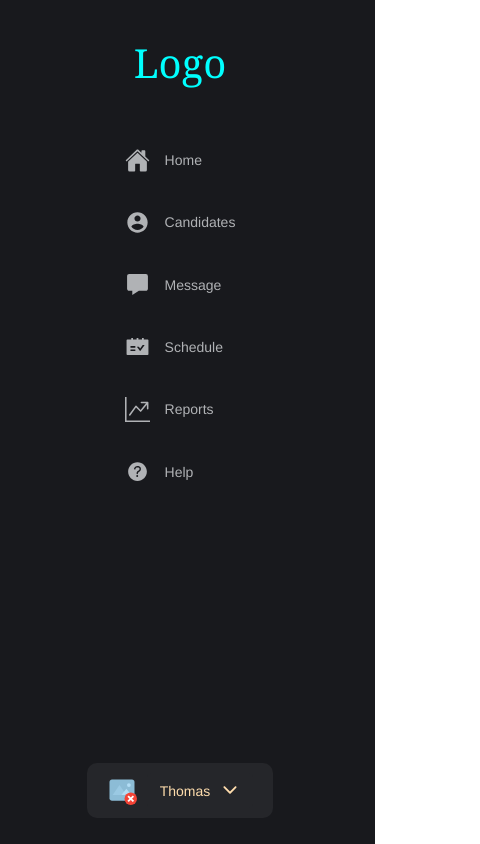
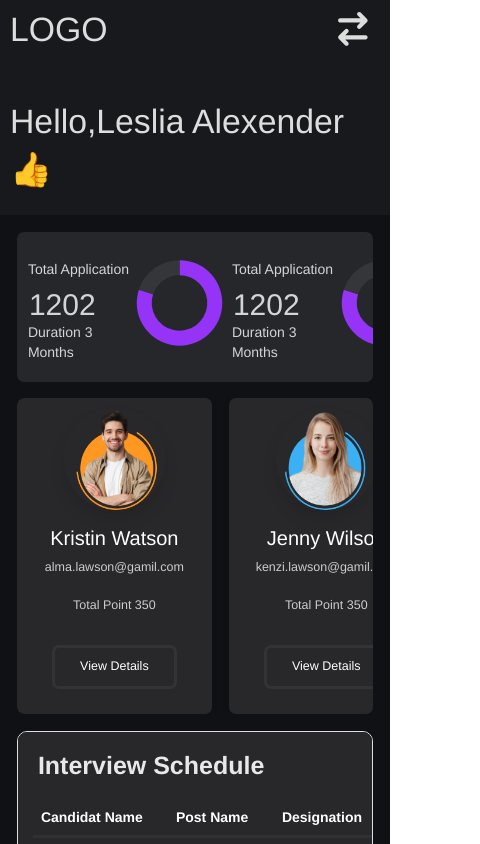
Before and after one commit to MShayanShakeel/test-project, a React (Create React App) app: page / in a window 390 px wide. Shown: the top 844 px of the page, 480 px wide, since content can reach past the window. Built offline with nearby package versions, Linux system fonts and the light colour scheme.

Commit message:
update code mobile responcive

```diff
--- a/src/Components/Home/Component1.css
+++ b/src/Components/Home/Component1.css
@@ -1,7 +1,9 @@
 .deshboard-main {
   background-color: #18191d;
-  width: 100%;
+  width: 100% !important;
   height: auto !important;
+  margin-right: 0px;
+  margin-left: 0px;
 }
 .MainSidebar {
   height: 100vh !important;
@@ -124,12 +126,13 @@
   /* height: 10vh; */
   background-color: #18191d;
   display: flex;
+  justify-content: space-between;
   /* align-items: center; */
   margin: 4vh 0px 2vh 0px;
   color: #e6e8eb;
 }
 .center-main {
-  height: 87vh;
+  min-height: 87vh;
   border-radius: 5px;
   /* padding: 5vh 5vh 5vh 5vh; */
   margin-bottom: 1rem;
@@ -179,7 +182,7 @@
 .card-buttons button {
   padding: 6px 15px 4px 15px;
   /* font-size: 10px; */
-  background: #2A333A;
+  background: #2a333a;
   border: none;
   border-radius: 4px;
 }
@@ -345,12 +348,10 @@
 /* External CSS file for table styling */
 
 .table-responsive {
-  /* overflow-x: auto; */
   background-color: #28282b;
   border-radius: 10px;
   max-height: 39vh;
-  overflow-x: hidden;
-  overflow-y: auto;
+  overflow: auto;
 }
 .table-responsive::-webkit-scrollbar {
   display: none;
@@ -368,7 +369,7 @@
   border: none !important;
   padding: 10px 10px;
 }
-.table-dark tbody tr{
+.table-dark tbody tr {
   margin-top: 2rem !important;
 }
 .table-dark tbody tr:hover {
@@ -380,7 +381,7 @@
   /* background-color: #28282b; */
   /* background-color: #2A333A; */
   width: 9rem;
-  padding: 5px 1px 1px 1px ;
+  padding: 5px 1px 1px 1px;
   border-radius: 5px;
 }
 /**********************donut ring*/
@@ -446,3 +447,59 @@
 .input-field-3 {
   width: 70%;
 }
+
+/* .HamBuger-class {
+  display: none;
+} */
+.hamburger-class {
+  display: none;
+}
+.show-classs {
+  display: block;
+}
+.hide-classs {
+  display: none;
+}
+
+/* MOBILE RESPONCIVE START  */
+
+@media only screen and (min-width: 251px) and (max-width: 501px) {
+  .graph-section-main {
+    overflow: hidden;
+    overflow-x: auto;
+  }
+  .graph-section-main-1 {
+    overflow: hidden;
+    overflow-x: auto;
+  }
+  .hamburger-class {
+    font-size: 4vh;
+    margin: 5px 1rem;
+    display: block !important;
+    color: #dddddd;
+  }
+  .show-classs {
+    display: block;
+  }
+  .hide-classs {
+    display: none;
+  }
+  .Deshbord-navbar {
+    display: flex;
+    justify-content: space-between;
+    align-items: center;
+  }
+  .graph-section-Second {
+    margin-left: 1rem;
+    min-width: 50vw;
+  }
+.custom-px-4 {
+  padding: 5px 0.5rem 5px 0.5rem;
+}
+.custom-column {
+  min-width: 50vw !important;
+}
+.MainSidebar{
+  height: 120vh !important;
+}
+}
--- a/src/Components/Home/Component1.jsx
+++ b/src/Components/Home/Component1.jsx
@@ -8,6 +8,7 @@ import { BsGraphUpArrow } from "react-icons/bs";
 import { IoHelpCircle } from "react-icons/io5";
 import { FcRemoveImage } from "react-icons/fc";
 import { IoIosArrowDown } from "react-icons/io";
+import { GiHamburgerMenu } from "react-icons/gi";
 
 const Component1 = () => {
   const [isOpen, setIsOpen] = useState(false);
@@ -15,14 +16,16 @@ const Component1 = () => {
   const toggleDropdown = () => {
     setIsOpen(!isOpen);
   };
+  const [navbarOpen, setNavbarOpen] = useState(false);
 
   return (
     <>
       <div className="MainSidebar row">
         <div className="col-12 Second-main-Sidebar">
           <div className="logo-class  color-white">Logo</div>
+          {/* <GiHamburgerMenu /> */}
           <div>
-            <ul className="menu-list">
+            <ul className="menu-list" >
               <li>
                 <IoHome /> Home
               </li>
--- a/src/Components/Home/Component2.jsx
+++ b/src/Components/Home/Component2.jsx
@@ -7,13 +7,14 @@ import DountGraph from "./DountGraph";
 import admin1 from "../../images/First-Admin.jpeg";
 import admin2 from "../../images/Second-admn.png";
 import admin3 from "../../images/Thrd0admin.png";
+import { FaArrowRightArrowLeft } from "react-icons/fa6";
 
 const Component2 = () => {
   return (
     <>
       <div className="row">
         <div className="header-section col-12">
-          <span style={{ fontSize: "4vh" }}>Hello,Leslia Alexender 👍</span>
+          <span className="hamburger-class">Hello,Leslia Alexender 👍</span>
         </div>
         <div className="center-main">
           <div className="center-Second">
--- a/src/Components/Home/Deshboard.jsx
+++ b/src/Components/Home/Deshboard.jsx
@@ -1,16 +1,73 @@
-import React from "react";
-import Component1 from "./Component1"
-import Component2 from "./Component2"
-import Component3 from "./Component3"
+import React, { useEffect, useState } from "react";
+import Component1 from "./Component1";
+import Component2 from "./Component2";
+import Component3 from "./Component3";
+import "./Component1.css";
+import { FaArrowRightArrowLeft } from "react-icons/fa6";
 
 const Deshboard = () => {
+  const [ComponentShow, setComponentShow] = useState(false);
+  const [screenWidth, setScreenWidth] = useState(window.innerWidth);
+
+  const toggleComponent = () => {
+    setComponentShow(!ComponentShow);
+  };
+  useEffect(()=> {
+    const handleScreenSize = () => {
+      setScreenWidth(window.innerWidth)
+    }
+    window.addEventListener('resize' , handleScreenSize);
+
+    return ()=> {
+      window.addEventListener("resize" , handleScreenSize)
+    }
+  }, []);
+
+
+  console.log(screenWidth, "ComponentShow");
   return (
     <>
-      <div className="row deshboard-main">
-        <div className="col-md-2"><Component1 /></div>
-        <div className="col-md-7">< Component2/></div>
-        <div className="col-md-3"><Component3/></div>
-      </div>
+      {screenWidth <= 500 ? (
+        <div className="row deshboard-main">
+          <div className="Deshbord-navbar">
+          <span className="hamburger-class">
+              LOGO
+            </span>
+            <span className="hamburger-class">
+          <FaArrowRightArrowLeft
+            onClick={toggleComponent}
+            className="hamburger-class"
+            />
+            </span>
+
+            </div>
+          <div
+            className={`col-md-2 ${
+              ComponentShow ? "show-classs" : "hide-classs"
+            }`}
+          >
+            <Component1 />
+          </div>
+          <div className="col-lg-7 col-md-7 col-sm-12">
+            <Component2 />
+          </div>
+          <div className="col-lg-3 col-md-3 col-sm-12">
+            <Component3 />
+          </div>
+        </div>
+      ) : (
+        <div className="row deshboard-main">
+          <div className="col-md-2 ">
+            <Component1 />
+          </div>
+          <div className="col-lg-7 col-md-7 col-sm-12">
+            <Component2 />
+          </div>
+          <div className="col-lg-3 col-md-3 col-sm-12">
+            <Component3 />
+          </div>
+        </div>
+      )}
     </>
   );
 };
```
